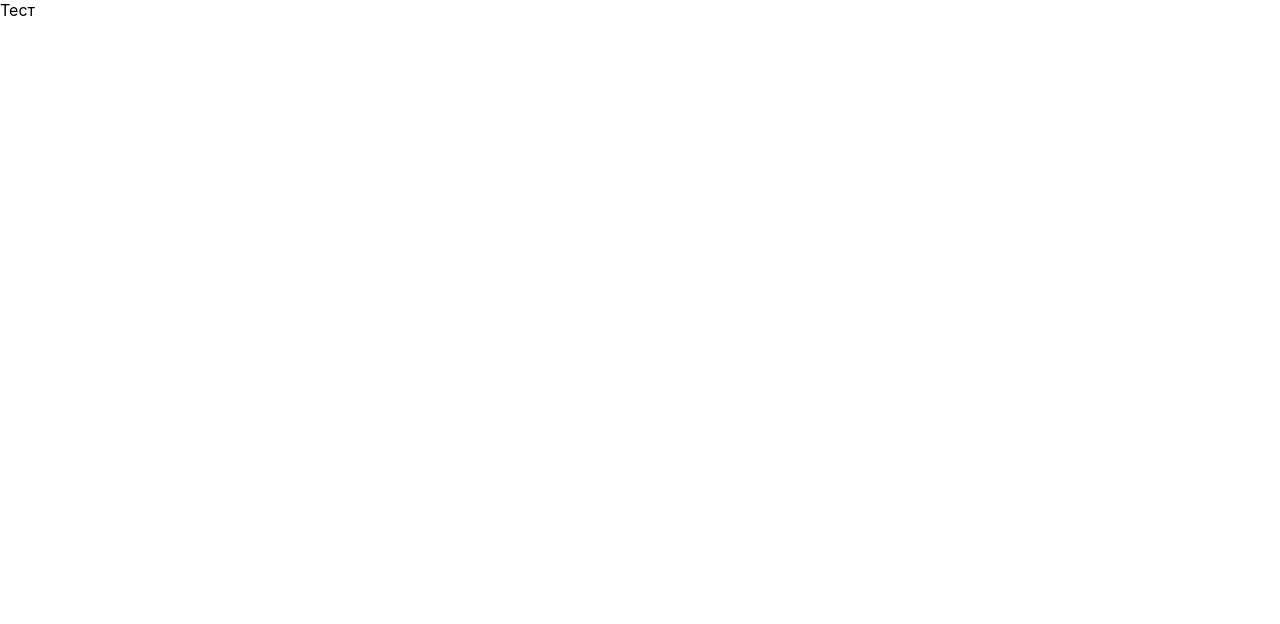
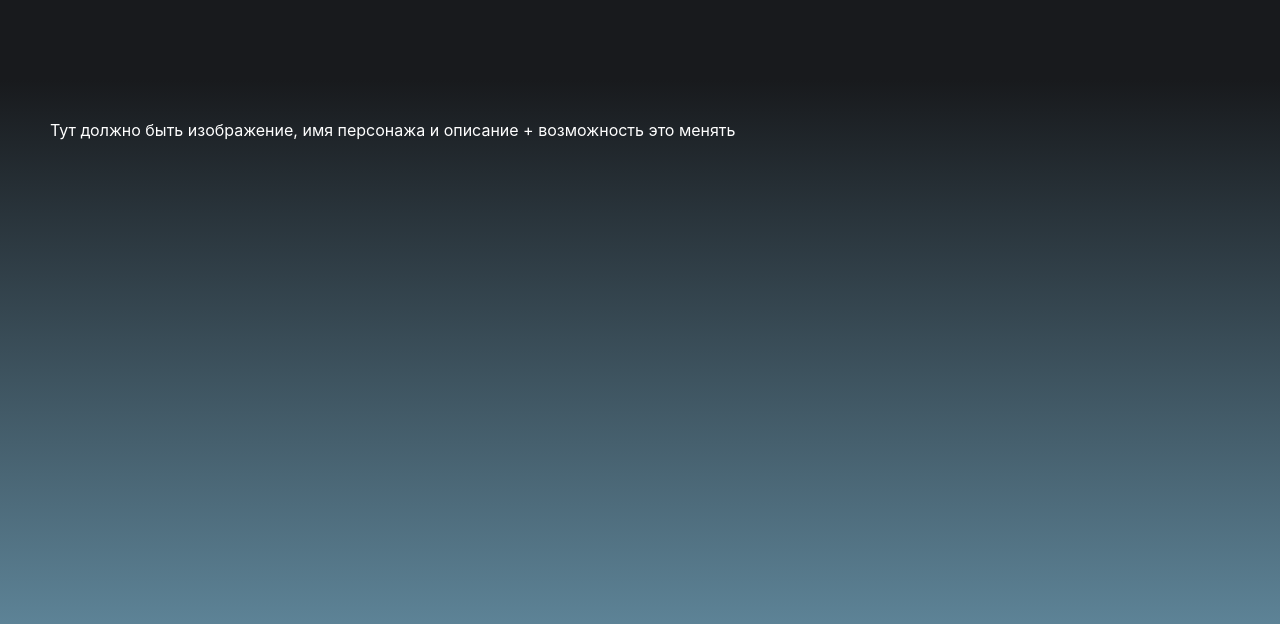
Before and after one commit to AndrewRusanov/test-game, a React (Create React App) app: page / in a window 1280 px wide. Shown: the top 624 px of the page. Built offline with nearby package versions, Linux system fonts and the light colour scheme.

Commit message:
feat: add Header component, add basic styles

```diff
--- a/src/App.css
+++ b/src/App.css
@@ -1,4 +1,6 @@
 .page {
   max-width: 1920px;
-  background-color: #f3eee8;
+  height: 100vh;
+  background: linear-gradient(to top, #5f869a 20%, #181a1d 90%);
+  color: white;
 }
--- a/src/App.js
+++ b/src/App.js
@@ -1,7 +1,12 @@
 import './App.css';
+import Header from './components/header/Header';
 
 function App() {
-  return <div>Тест</div>;
+  return (
+    <div className="page">
+      <Header />
+    </div>
+  );
 }
 
 export default App;
--- /dev/null
+++ b/src/components/header/Header.jsx
@@ -0,0 +1,12 @@
+import React from 'react';
+import styles from './Header.module.css';
+
+const Header = () => {
+  return (
+    <header className={styles.header}>
+      Тут должно быть изображение, имя персонажа и описание + возможность это менять
+    </header>
+  );
+};
+
+export default Header;
--- /dev/null
+++ b/src/components/header/Header.module.css
@@ -0,0 +1,7 @@
+.header {
+  display: flex;
+  padding-top: 120px;
+  padding-bottom: 50px;
+  margin: 0 auto;
+  width: calc(100% - 50px * 2);
+}
--- a/src/index.js
+++ b/src/index.js
@@ -3,11 +3,14 @@ import ReactDOM from 'react-dom/client';
 import './index.css';
 import App from './App';
 import reportWebVitals from './reportWebVitals';
+import { BrowserRouter } from 'react-router-dom';
 
 const root = ReactDOM.createRoot(document.getElementById('root'));
 root.render(
   <React.StrictMode>
-    <App />
+    <BrowserRouter>
+      <App />
+    </BrowserRouter>
   </React.StrictMode>
 );
 
```
Also changed, not shown: public/manifest.json, src/logo.svg (deleted).
